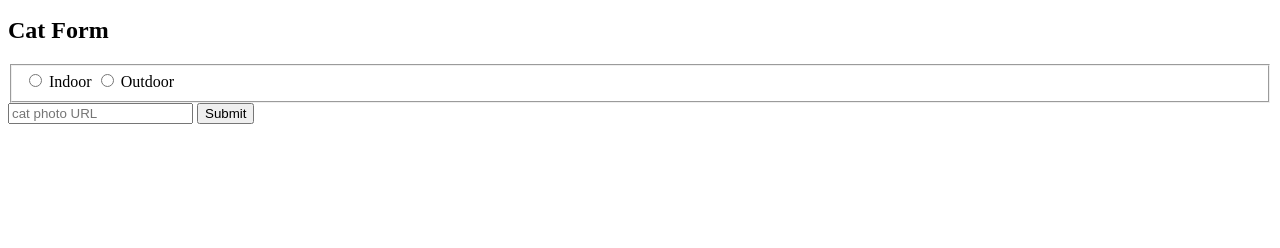
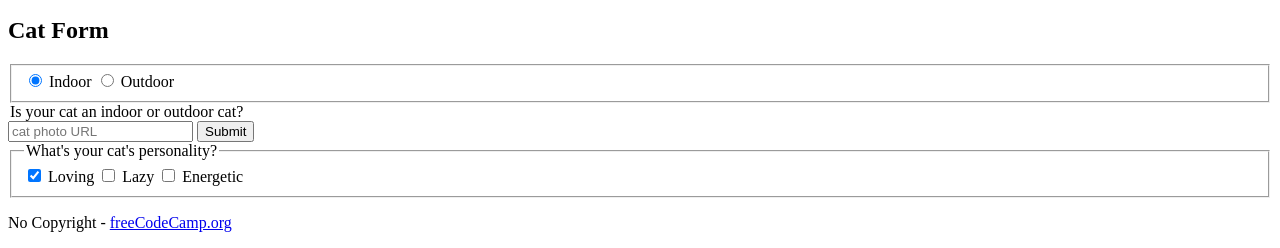
Before and after one commit to zinychmi/freeCodeCampLesson, a plain HTML site: page index.html in a window 1280 px wide. Shown: the part 1453-1701 px from the top of the page. Before the commit the page ends 1585 px from the top, so only its background shows below. Drawn offline with Linux system fonts and the light colour scheme.

Commit message:
finished all

```diff
--- a/index.html
+++ b/index.html
@@ -2,13 +2,9 @@
 <html lang="en">
 
 <head>
-    <meta charset="UTF-8">
-    <meta name="viewport" content="width=device-width, initial-scale=1.0">
-    <title>Document</title>
-    <link rel="shortcut icon" href="#" type="image/x-icon">
-    <script src="https://unpkg.com/htmx.org@1.9.10"
-        integrity="sha384-D1Kt99CQMDuVetoL1lrYwg5t+9QdHe7NLX/SoJYkXDFfX37iInKRy5xLSi8nO7UC"
-        crossorigin="anonymous"></script>
+    <meta charset="utf-8">
+    <title>CatPhotoApp</title>
+
 </head>
 
 <body>
@@ -55,18 +51,24 @@
             <h2>Cat Form</h2>
             <form action="https://freecatphotoapp.com/submit-cat-photo">
                 <fieldset>
-                    <label><input id="indoor" type="radio" name="indoor-outdoor" value="indoor"> Indoor</label>
-                <label><input id="outdoor" type="radio" name="indoor-outdoor" value="outdoor"> Outdoor</label>
+                    <label><input checked id="indoor" type="radio" name="indoor-outdoor" value="indoor"> Indoor</label>
+                <label><input  id="outdoor" type="radio" name="indoor-outdoor" value="outdoor"> Outdoor</label>
                 </fieldset>
-
+                <legend>Is your cat an indoor or outdoor cat?</legend>
                 <input type="text" name="catphotourl"
                 placeholder="cat photo URL" required>
                 <button type="submit">Submit</button>
+                <fieldset>
+                    <legend>What's your cat's personality?</legend>
+                    <input checked id="loving" type="checkbox" name="personality" value="loving"> <label for="loving">Loving</label>
+                    <input  id="lazy" type="checkbox" name="personality" value="lazy"> <label for="lazy">Lazy</label>
+                    <input  id="energetic" type="checkbox" name="personality" value="energetic"> <label for="energetic">Energetic</label>
+                </fieldset>
             </form>
         </section>
     </main>
     <footer class="footer">
-
+        <p>No Copyright - <a href="https://www.freecodecamp.org">freeCodeCamp.org</a></p>
     </footer>
 </body>
 
```
